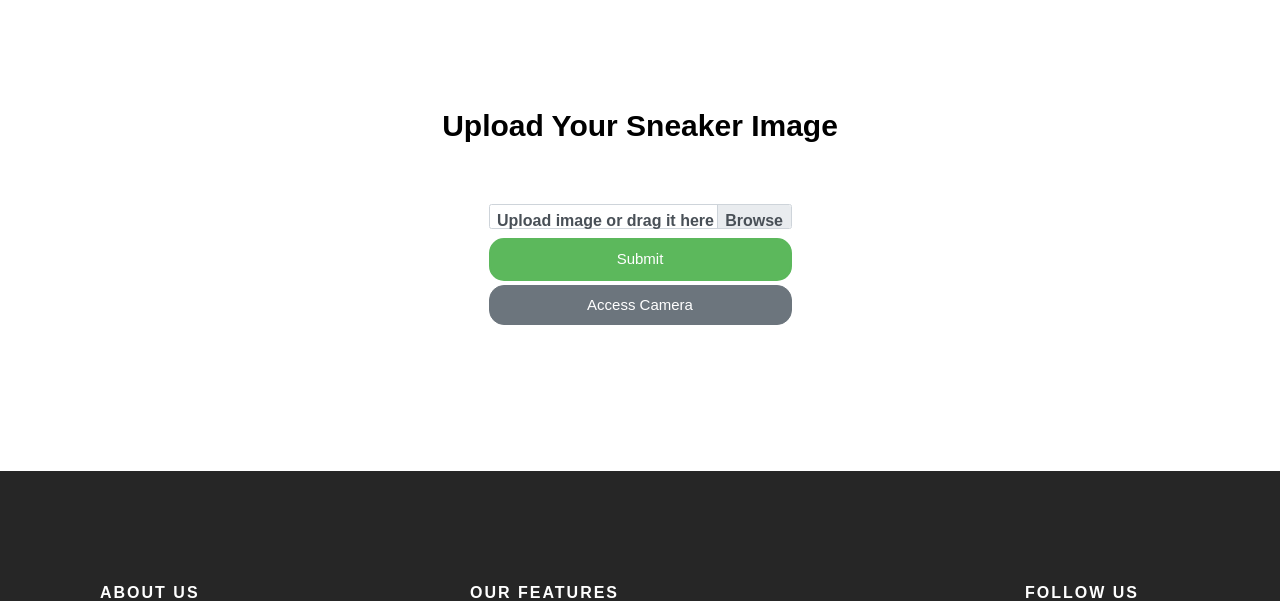
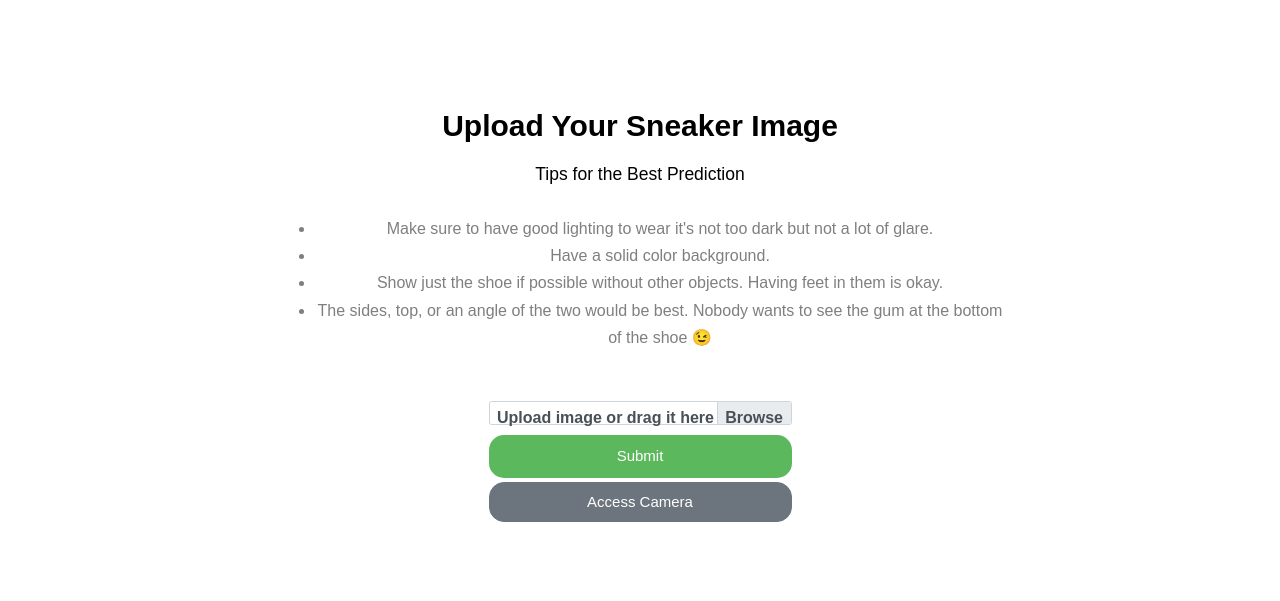
Before and after one commit to ttishihara/whatrthose, a Flask app: page / in a window 1280 px wide. Shown: the part 564-1165 px from the top of the page. Run offline with Flask 2, Linux system fonts and the light colour scheme; parts of the project's set-up code (start-up, migrations or seed data) failed here and were passed over; some libraries are stand-ins or nearby versions; some web fonts are replaced.

Commit message:
Add tips on how to get best predictions to user

```diff
--- a/code/app/templates/index.html
+++ b/code/app/templates/index.html
@@ -58,8 +58,17 @@
     <div id="fh5co-services-section">
         <div class="container">
             <div class="row">
-                <div class="col-md-6 col-md-offset-3 text-center fh5co-heading animate-box">
-            <h2>Upload Your Sneaker Image</h2>
+                <div class="col-md-8 center-block text-center fh5co-heading animate-box">
+                    <h2>Upload Your Sneaker Image</h2>
+                    <h3>Tips for the Best Prediction</h3>
+                    <ul>
+                        <li>Make sure to have good lighting to wear it's not too dark but not a lot of glare.</li>
+                        <li>Have a solid color background.</li>
+                        <li>Show just the shoe if possible without other objects. Having feet in them is okay.</li>
+                        <li>The sides, top, or an angle of the two would be best. Nobody wants to see the gum
+                            at the bottom of the shoe 😉
+                        </li>
+                    </ul>
             <div id="uploaded_image"></div>
         </div>
     </div>
```
Also changed, not shown: 1 other file.
